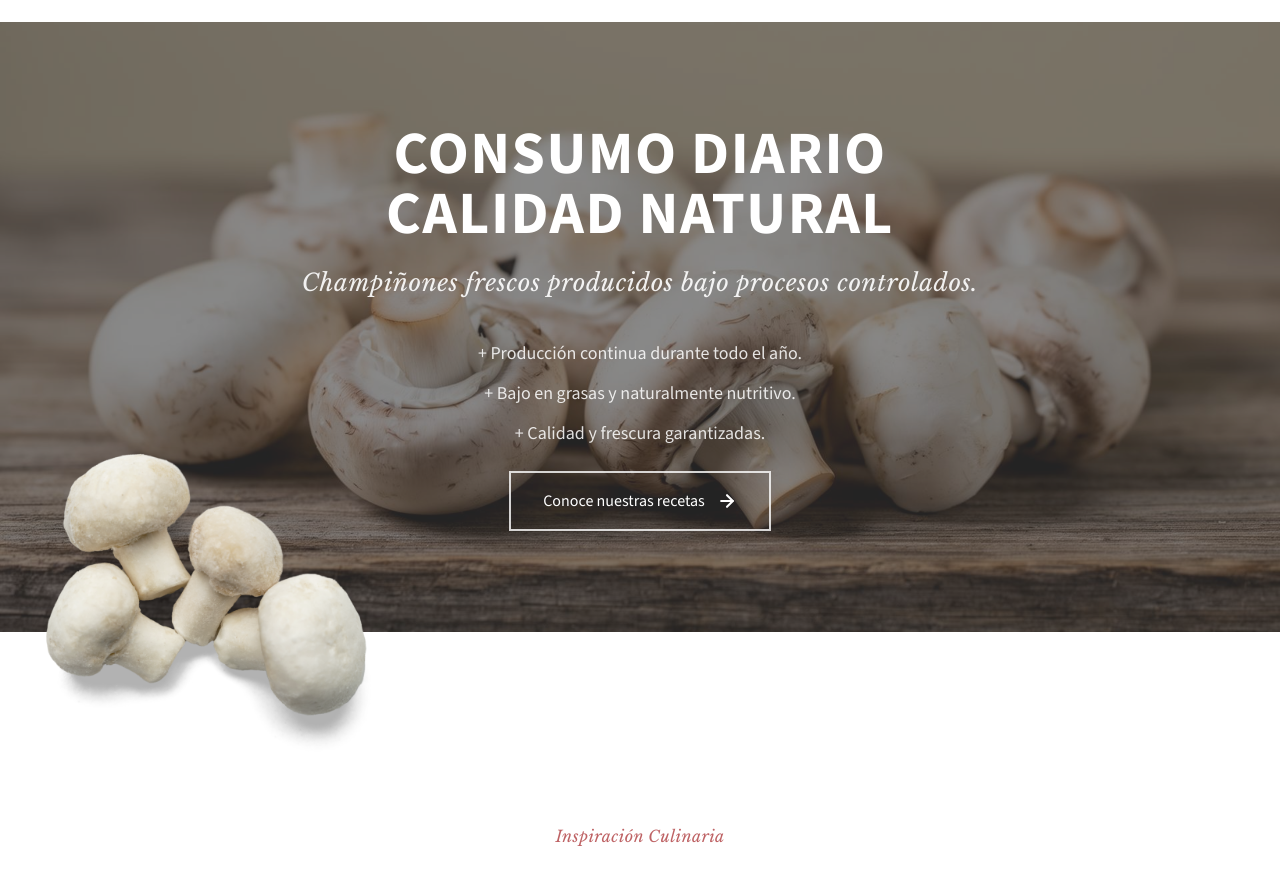
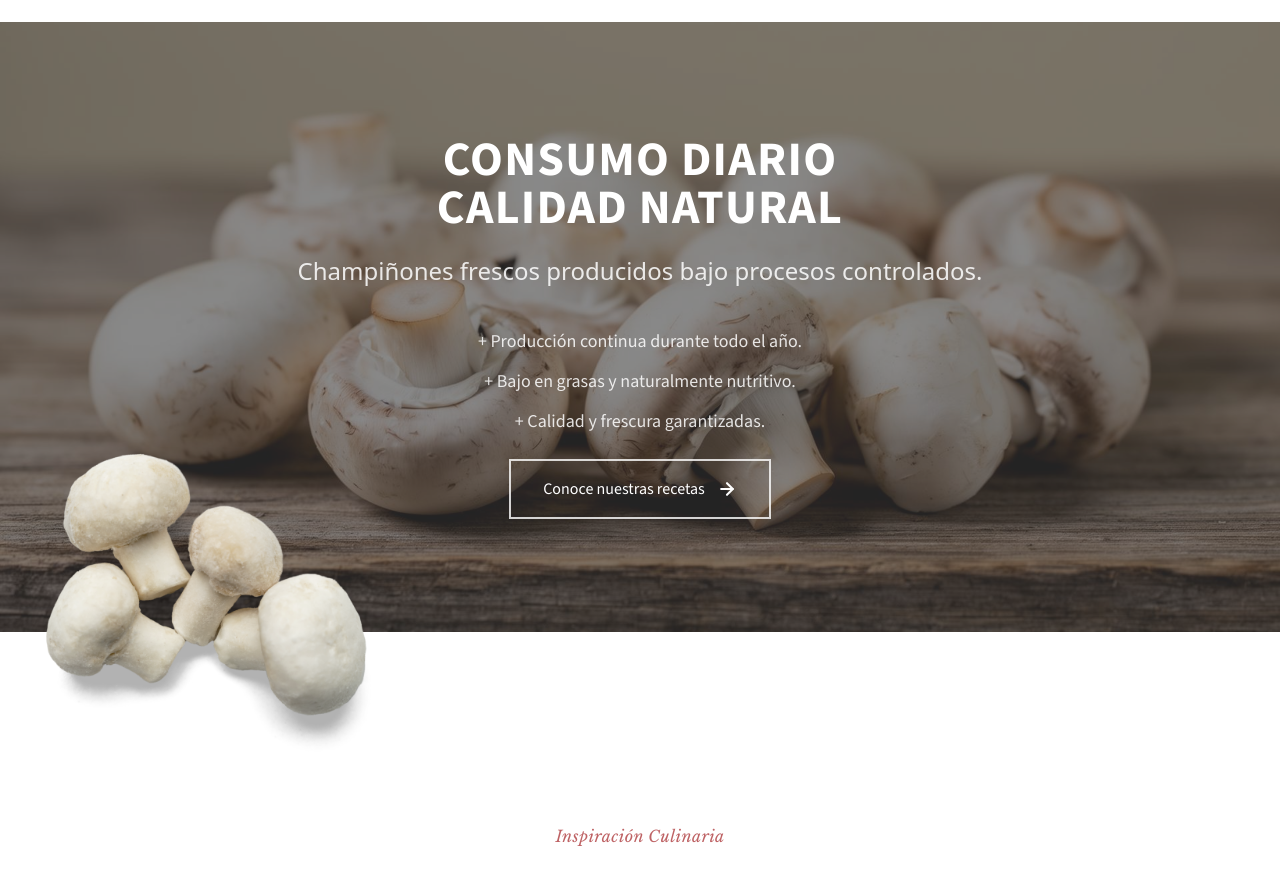
Before and after one commit to BenjaminCosta/Abrantes, a React (Vite) app: page / in a window 1280 px wide. Shown: the part 4040-4920 px from the top of the page. Built offline with nearby package versions, Linux system fonts and the light colour scheme; the HTML template or start-up script is replaced by a standard one.

Commit message:
textos2.0

```diff
--- a/src/components/RecipesSection.tsx
+++ b/src/components/RecipesSection.tsx
@@ -41,13 +41,13 @@ const RecipesSection = () => {
                     <div className="text-center max-w-3xl mx-auto space-y-6 px-4 md:px-8">
 
                       {/* Main Title */}
-                      <h2 className="font-heading text-3xl md:text-4xl lg:text-5xl xl:text-6xl text-white uppercase font-bold tracking-wide">
+                      <h2 className="font-heading text-3xl md:text-4xl lg:text-5xl text-white uppercase font-bold tracking-wide">
                         Consumo Diario<br />
                         Calidad Natural
                       </h2>
 
                       {/* Subtitle */}
-                      <p className="text-lg md:text-xl lg:text-2xl text-white/90 leading-relaxed font-accent tracking-wide font-light italic">
+                      <p className="text-xl md:text-2xl text-white/85 leading-relaxed font-sans">
                         Champiñones frescos producidos bajo procesos controlados.
                       </p>
 
```
